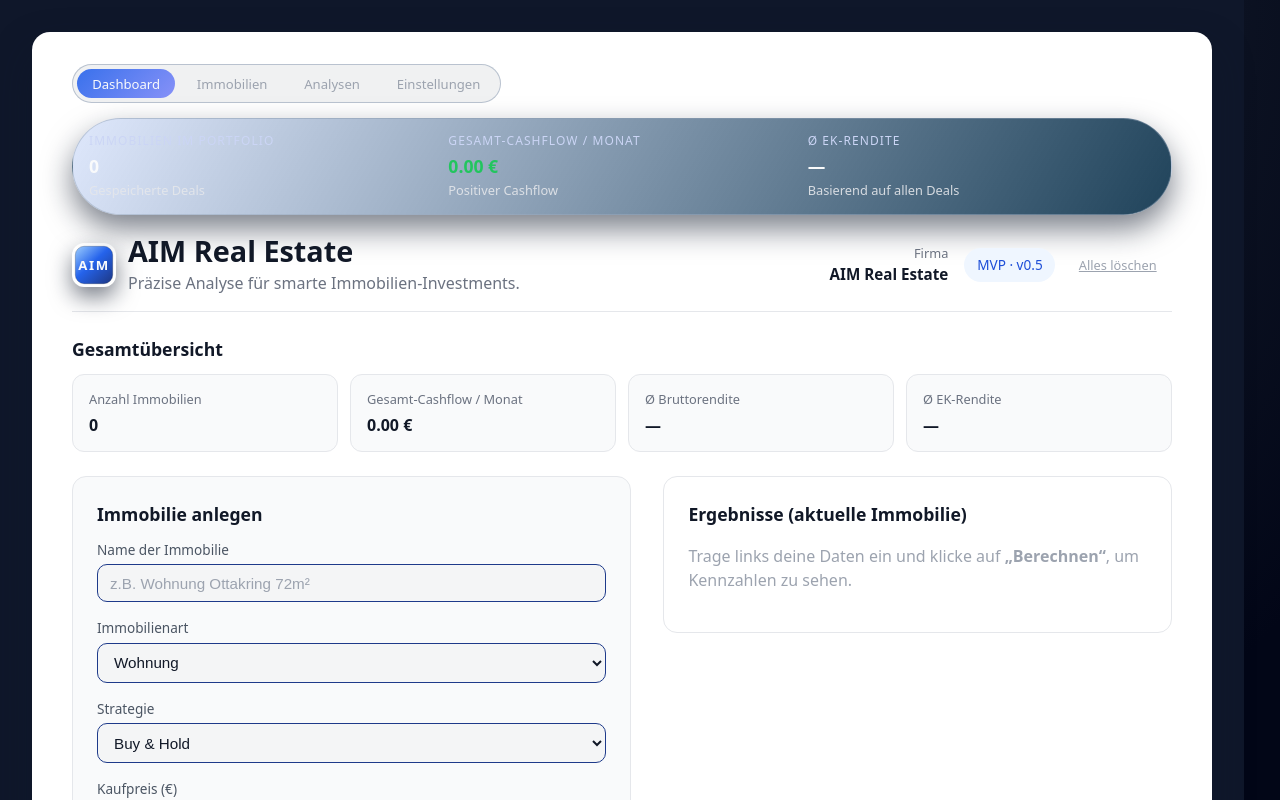
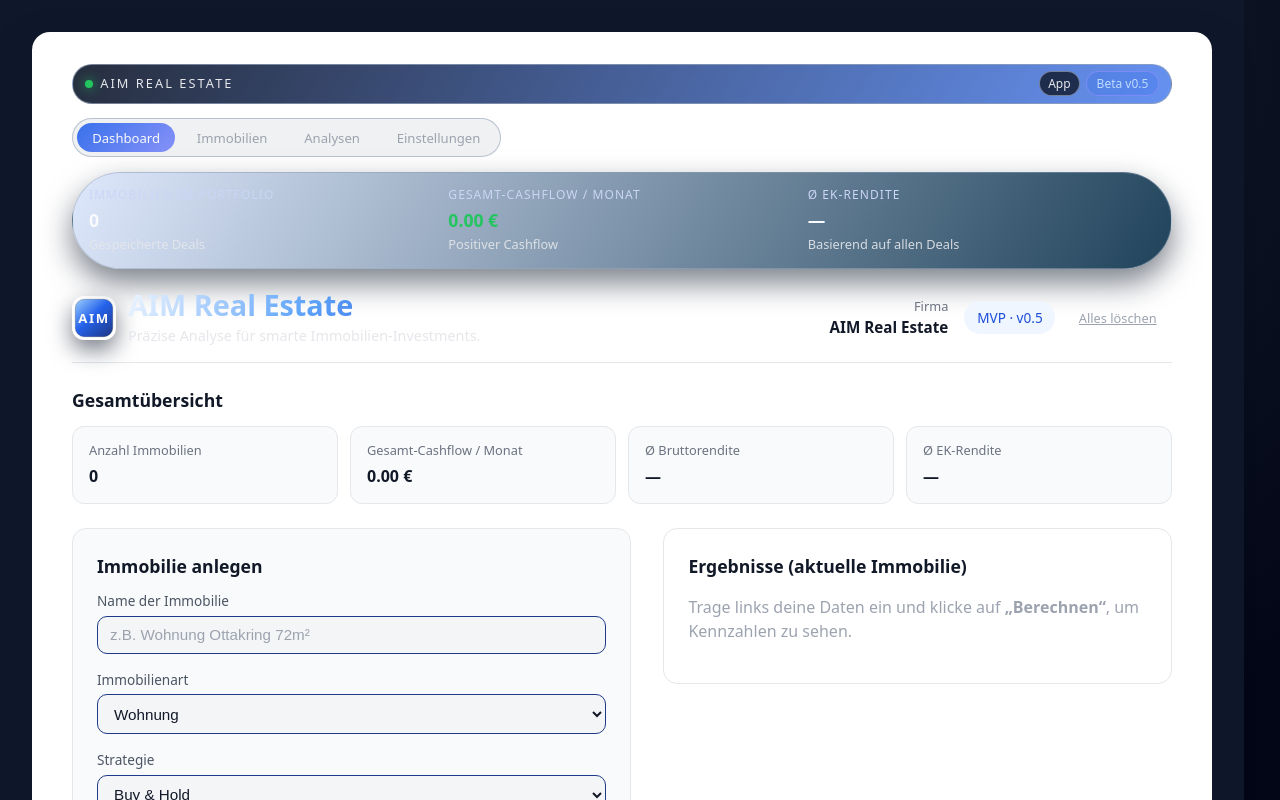
Before and after one commit to marijanmaric/aim-real-estate, a React (Vite) app: page / in a window 1280 px wide. Shown: the top 800 px of the page. Built offline with nearby package versions, Linux system fonts and the light colour scheme.

Commit message:
Add brand bar, gradient header and footer

```diff
--- a/src/App.jsx
+++ b/src/App.jsx
@@ -207,6 +207,7 @@ function App() {
   return (
     <div style={pageStyle}>
       <div style={cardStyle} className="app-root-card">
+        <BrandBar />
         {/* Navigation */}
         <nav style={navStyle}>
           <button
@@ -487,6 +488,21 @@ function PortfolioStrip({
     </div>
   );
 }
+function BrandBar() {
+  return (
+    <div style={brandBarStyle}>
+      <div style={brandBarLeftStyle}>
+        <span style={brandDotStyle} />
+        <span style={brandBarTextStyle}>AIM Real Estate</span>
+      </div>
+      <div style={brandBarRightStyle}>
+        <span style={brandEnvStyle}>App</span>
+        <span style={brandBetaStyle}>Beta v0.5</span>
+      </div>
+    </div>
+  );
+}
+
 
 function MainAndList(props) {
   const {
@@ -1390,12 +1406,18 @@ const logoStyle = {
 const titleStyle = {
   fontSize: "1.8rem",
   margin: 0,
-  color: "#111827",
-};
+  fontWeight: 800,
+  backgroundImage:
+    "linear-gradient(120deg, #eff6ff, #60a5fa, #1d4ed8)",
+  WebkitBackgroundClip: "text",
+  color: "transparent",
+};
+
 
 const subtitleStyle = {
   margin: "0.25rem 0 0",
-  color: "#6b7280",
+  color: "#e5e7eb",
+  fontSize: "0.9rem",
 };
 
 const headerRightStyle = {
@@ -1503,6 +1525,75 @@ const buttonRowStyle = {
   flexWrap: "wrap",
   marginTop: "0.5rem",
 };
+const brandBarStyle = {
+  display: "flex",
+  justifyContent: "space-between",
+  alignItems: "center",
+  gap: "0.75rem",
+  padding: "0.4rem 0.75rem",
+  borderRadius: "999px",
+  background:
+    "linear-gradient(120deg, rgba(15,23,42,0.9), rgba(37,99,235,0.7))",
+  marginBottom: "0.9rem",
+  border: "1px solid rgba(148,163,184,0.7)",
+};
+
+const brandBarLeftStyle = {
+  display: "flex",
+  alignItems: "center",
+  gap: "0.45rem",
+};
+
+const brandDotStyle = {
+  width: 8,
+  height: 8,
+  borderRadius: "999px",
+  backgroundColor: "#22c55e",
+  boxShadow: "0 0 12px rgba(34,197,94,0.9)",
+};
+
+const brandBarTextStyle = {
+  fontSize: "0.8rem",
+  letterSpacing: "0.16em",
+  textTransform: "uppercase",
+  color: "#e5e7eb",
+};
+
+const brandBarRightStyle = {
+  display: "flex",
+  alignItems: "center",
+  gap: "0.4rem",
+};
+
+const brandEnvStyle = {
+  fontSize: "0.75rem",
+  padding: "0.15rem 0.5rem",
+  borderRadius: "999px",
+  backgroundColor: "rgba(15,23,42,0.8)",
+  color: "#e5e7eb",
+  border: "1px solid rgba(148,163,184,0.7)",
+};
+
+const brandBetaStyle = {
+  fontSize: "0.75rem",
+  padding: "0.15rem 0.6rem",
+  borderRadius: "999px",
+  backgroundColor: "rgba(37,99,235,0.2)",
+  color: "#bfdbfe",
+  border: "1px solid rgba(129,140,248,0.9)",
+};
+
+const footerStyle = {
+  marginTop: "1.25rem",
+  textAlign: "center",
+  fontSize: "0.8rem",
+  color: "#9ca3af",
+};
+
+const footerTextStyle = {
+  opacity: 0.9,
+};
+
 
 const primaryButtonStyle = {
   padding: "0.6rem 0.9rem",
```
